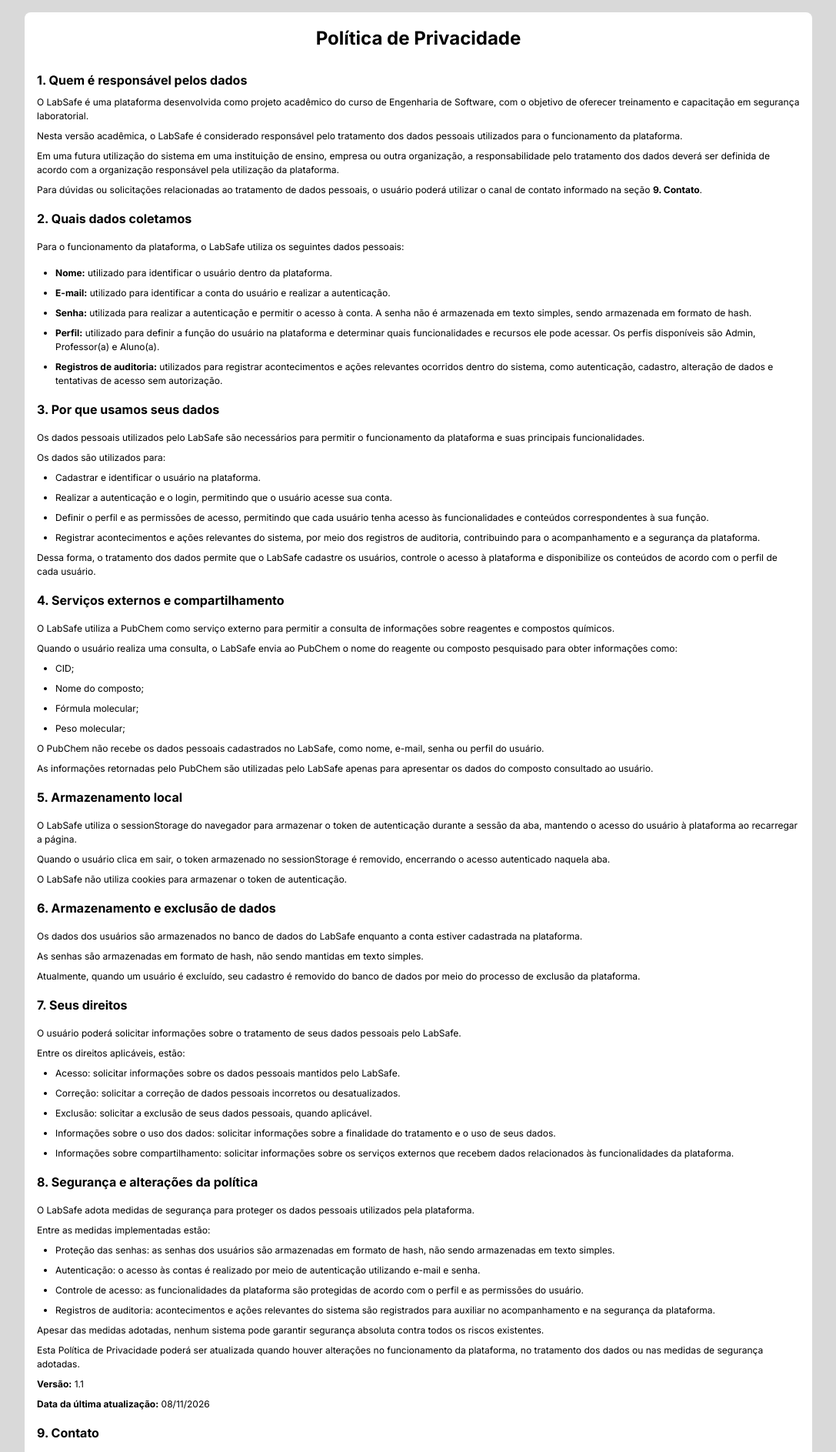
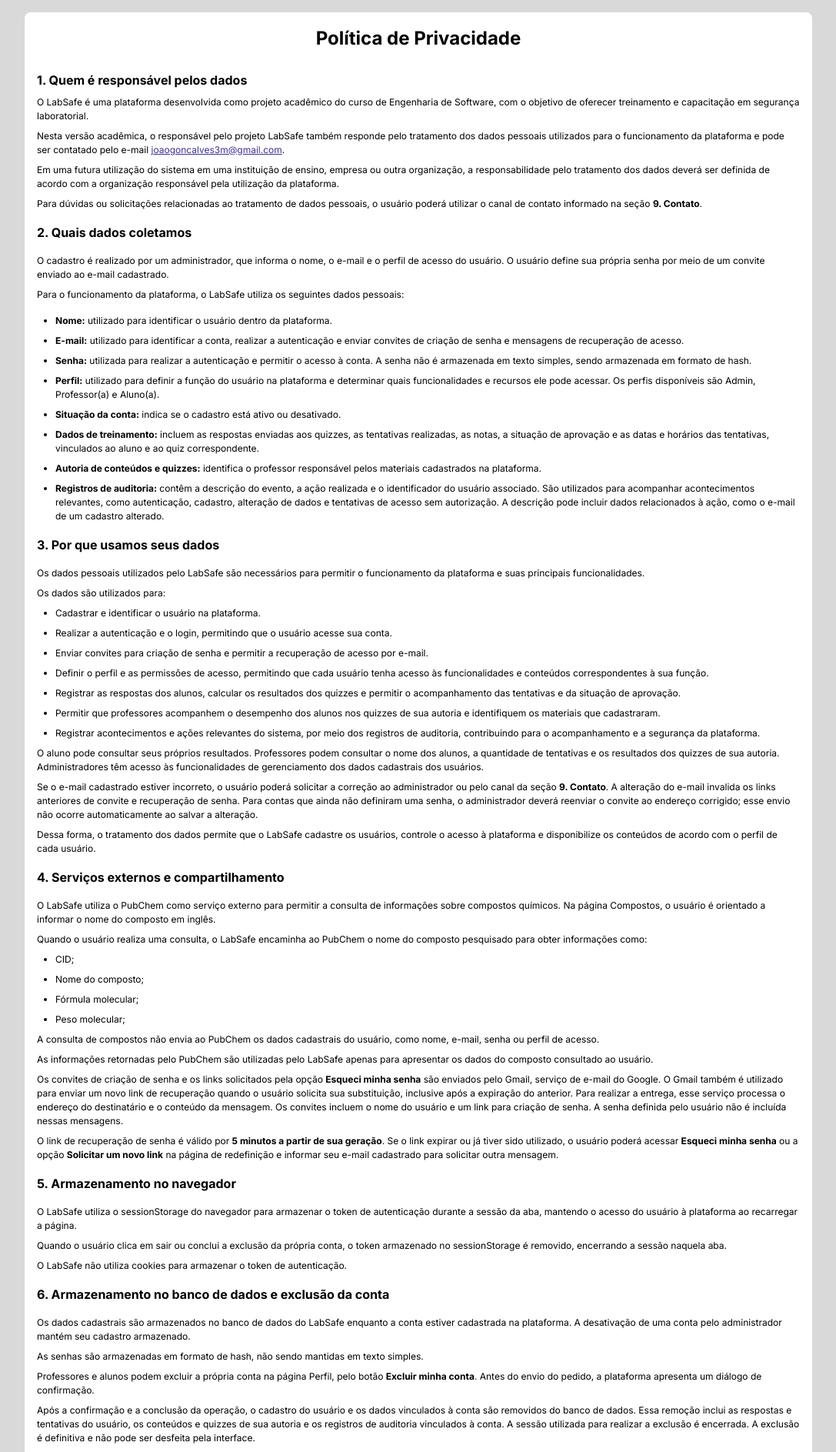
Before and after one commit to goncalvesjv2/labsafe-frontend, a React (Vite) app: page /privacy-policies in a window 1280 px wide. Shown: the top 1887 px of the page at 77% size, without its empty margins (96-1183 px from the left). Built offline with nearby package versions, Linux system fonts and the light colour scheme.

Commit message:
docs: atualiza politica de privacidade com os fluxos atuais

```diff
--- a/src/pages/Privacy.tsx
+++ b/src/pages/Privacy.tsx
@@ -6,18 +6,22 @@ function Privacy() {
         <DocumentLayout title="Política de Privacidade" className="mt-4">
             <DocumentSection title="1. Quem é responsável pelos dados">
                 <p>O LabSafe é uma plataforma desenvolvida como projeto acadêmico do curso de Engenharia de Software, com o objetivo de oferecer treinamento e capacitação em segurança laboratorial.</p>
-                <p>Nesta versão acadêmica, o LabSafe é considerado responsável pelo tratamento dos dados pessoais utilizados para o funcionamento da plataforma.</p>
+                <p>Nesta versão acadêmica, o responsável pelo projeto LabSafe também responde pelo tratamento dos dados pessoais utilizados para o funcionamento da plataforma e pode ser contatado pelo e-mail <a href="mailto:joaogoncalves3m@gmail.com" className="text-primary underline [overflow-wrap:anywhere]">joaogoncalves3m@gmail.com</a>.</p>
                 <p>Em uma futura utilização do sistema em uma instituição de ensino, empresa ou outra organização, a responsabilidade pelo tratamento dos dados deverá ser definida de acordo com a organização responsável pela utilização da plataforma.</p>
                 <p>Para dúvidas ou solicitações relacionadas ao tratamento de dados pessoais, o usuário poderá utilizar o canal de contato informado na seção <strong>9. Contato</strong>.</p>
             </DocumentSection>
             <DocumentSection title="2. Quais dados coletamos" contentClassName="mt-4">
+                <p>O cadastro é realizado por um administrador, que informa o nome, o e-mail e o perfil de acesso do usuário. O usuário define sua própria senha por meio de um convite enviado ao e-mail cadastrado.</p>
                 <p className="mb-2">Para o funcionamento da plataforma, o LabSafe utiliza os seguintes dados pessoais:</p>
                 <ul className="flex flex-col gap-2 list-disc ml-6">
                     <li><strong>Nome:</strong> utilizado para identificar o usuário dentro da plataforma.</li>
-                    <li><strong>E-mail:</strong> utilizado para identificar a conta do usuário e realizar a autenticação.</li>
+                    <li><strong>E-mail:</strong> utilizado para identificar a conta, realizar a autenticação e enviar convites de criação de senha e mensagens de recuperação de acesso.</li>
                     <li><strong>Senha:</strong> utilizada para realizar a autenticação e permitir o acesso à conta. A senha não é armazenada em texto simples, sendo armazenada em formato de hash.</li>
                     <li><strong>Perfil:</strong> utilizado para definir a função do usuário na plataforma e determinar quais funcionalidades e recursos ele pode acessar. Os perfis disponíveis são Admin, Professor(a) e Aluno(a).</li>
-                    <li><strong>Registros de auditoria:</strong> utilizados para registrar acontecimentos e ações relevantes ocorridos dentro do sistema, como autenticação, cadastro, alteração de dados e tentativas de acesso sem autorização.</li>
+                    <li><strong>Situação da conta:</strong> indica se o cadastro está ativo ou desativado.</li>
+                    <li><strong>Dados de treinamento:</strong> incluem as respostas enviadas aos quizzes, as tentativas realizadas, as notas, a situação de aprovação e as datas e horários das tentativas, vinculados ao aluno e ao quiz correspondente.</li>
+                    <li><strong>Autoria de conteúdos e quizzes:</strong> identifica o professor responsável pelos materiais cadastrados na plataforma.</li>
+                    <li><strong>Registros de auditoria:</strong> contêm a descrição do evento, a ação realizada e o identificador do usuário associado. São utilizados para acompanhar acontecimentos relevantes, como autenticação, cadastro, alteração de dados e tentativas de acesso sem autorização. A descrição pode incluir dados relacionados à ação, como o e-mail de um cadastro alterado.</li>
                 </ul>
             </DocumentSection>
             <DocumentSection title="3. Por que usamos seus dados" contentClassName="mt-4">
@@ -26,42 +30,54 @@ function Privacy() {
                 <ul className="flex flex-col gap-2 list-disc ml-6">
                     <li>Cadastrar e identificar o usuário na plataforma.</li>
                     <li>Realizar a autenticação e o login, permitindo que o usuário acesse sua conta.</li>
+                    <li>Enviar convites para criação de senha e permitir a recuperação de acesso por e-mail.</li>
                     <li>Definir o perfil e as permissões de acesso, permitindo que cada usuário tenha acesso às funcionalidades e conteúdos correspondentes à sua função.</li>
+                    <li>Registrar as respostas dos alunos, calcular os resultados dos quizzes e permitir o acompanhamento das tentativas e da situação de aprovação.</li>
+                    <li>Permitir que professores acompanhem o desempenho dos alunos nos quizzes de sua autoria e identifiquem os materiais que cadastraram.</li>
                     <li>Registrar acontecimentos e ações relevantes do sistema, por meio dos registros de auditoria, contribuindo para o acompanhamento e a segurança da plataforma.</li>
                 </ul>
+                <p>O aluno pode consultar seus próprios resultados. Professores podem consultar o nome dos alunos, a quantidade de tentativas e os resultados dos quizzes de sua autoria. Administradores têm acesso às funcionalidades de gerenciamento dos dados cadastrais dos usuários.</p>
+                <p>Se o e-mail cadastrado estiver incorreto, o usuário poderá solicitar a correção ao administrador ou pelo canal da seção <strong>9. Contato</strong>. A alteração do e-mail invalida os links anteriores de convite e recuperação de senha. Para contas que ainda não definiram uma senha, o administrador deverá reenviar o convite ao endereço corrigido; esse envio não ocorre automaticamente ao salvar a alteração.</p>
                 <p>Dessa forma, o tratamento dos dados permite que o LabSafe cadastre os usuários, controle o acesso à plataforma e disponibilize os conteúdos de acordo com o perfil de cada usuário.</p>
             </DocumentSection>
             <DocumentSection title="4. Serviços externos e compartilhamento" contentClassName="mt-4">
-                <p>O LabSafe utiliza a PubChem como serviço externo para permitir a consulta de informações sobre reagentes e compostos químicos.</p>
-                <p>Quando o usuário realiza uma consulta, o LabSafe envia ao PubChem o nome do reagente ou composto pesquisado para obter informações como:</p>
+                <p>O LabSafe utiliza o PubChem como serviço externo para permitir a consulta de informações sobre compostos químicos. Na página Compostos, o usuário é orientado a informar o nome do composto em inglês.</p>
+                <p>Quando o usuário realiza uma consulta, o LabSafe encaminha ao PubChem o nome do composto pesquisado para obter informações como:</p>
                 <ul className="flex flex-col gap-2 list-disc ml-6">
                     <li>CID;</li>
                     <li>Nome do composto;</li>
                     <li>Fórmula molecular;</li>
                     <li>Peso molecular;</li>
                 </ul>
-                <p>O PubChem não recebe os dados pessoais cadastrados no LabSafe, como nome, e-mail, senha ou perfil do usuário.</p>
+                <p>A consulta de compostos não envia ao PubChem os dados cadastrais do usuário, como nome, e-mail, senha ou perfil de acesso.</p>
                 <p>As informações retornadas pelo PubChem são utilizadas pelo LabSafe apenas para apresentar os dados do composto consultado ao usuário.</p>
+                <p>Os convites de criação de senha e os links solicitados pela opção <strong>Esqueci minha senha</strong> são enviados pelo Gmail, serviço de e-mail do Google. O Gmail também é utilizado para enviar um novo link de recuperação quando o usuário solicita sua substituição, inclusive após a expiração do anterior. Para realizar a entrega, esse serviço processa o endereço do destinatário e o conteúdo da mensagem. Os convites incluem o nome do usuário e um link para criação de senha. A senha definida pelo usuário não é incluída nessas mensagens.</p>
+                <p>O link de recuperação de senha é válido por <strong>5 minutos a partir de sua geração</strong>. Se o link expirar ou já tiver sido utilizado, o usuário poderá acessar <strong>Esqueci minha senha</strong> ou a opção <strong>Solicitar um novo link</strong> na página de redefinição e informar seu e-mail cadastrado para solicitar outra mensagem.</p>
             </DocumentSection>
-            <DocumentSection title="5. Armazenamento local" contentClassName="mt-4">
+            <DocumentSection title="5. Armazenamento no navegador" contentClassName="mt-4">
                 <p>O LabSafe utiliza o sessionStorage do navegador para armazenar o token de autenticação durante a sessão da aba, mantendo o acesso do usuário à plataforma ao recarregar a página.</p>
-                <p>Quando o usuário clica em sair, o token armazenado no sessionStorage é removido, encerrando o acesso autenticado naquela aba.</p>
+                <p>Quando o usuário clica em sair ou conclui a exclusão da própria conta, o token armazenado no sessionStorage é removido, encerrando a sessão naquela aba.</p>
                 <p>O LabSafe não utiliza cookies para armazenar o token de autenticação.</p>
             </DocumentSection>
-            <DocumentSection title="6. Armazenamento e exclusão de dados" contentClassName="mt-4">
-                <p>Os dados dos usuários são armazenados no banco de dados do LabSafe enquanto a conta estiver cadastrada na plataforma.</p>
+            <DocumentSection title="6. Armazenamento no banco de dados e exclusão da conta" contentClassName="mt-4">
+                <p>Os dados cadastrais são armazenados no banco de dados do LabSafe enquanto a conta estiver cadastrada na plataforma. A desativação de uma conta pelo administrador mantém seu cadastro armazenado.</p>
                 <p>As senhas são armazenadas em formato de hash, não sendo mantidas em texto simples.</p>
-                <p>Atualmente, quando um usuário é excluído, seu cadastro é removido do banco de dados por meio do processo de exclusão da plataforma.</p>
+                <p>Professores e alunos podem excluir a própria conta na página Perfil, pelo botão <strong>Excluir minha conta</strong>. Antes do envio do pedido, a plataforma apresenta um diálogo de confirmação.</p>
+                <p>Após a confirmação e a conclusão da operação, o cadastro do usuário e os dados vinculados à conta são removidos do banco de dados. Essa remoção inclui as respostas e tentativas do usuário, os conteúdos e quizzes de sua autoria e os registros de auditoria vinculados à conta. A sessão utilizada para realizar a exclusão é encerrada. A exclusão é definitiva e não pode ser desfeita pela interface.</p>
+                <p>A exclusão da própria conta pela página Perfil não está disponível para administradores. Solicitações relacionadas aos seus dados pessoais podem ser encaminhadas pelo canal informado na seção <strong>9. Contato</strong>.</p>
             </DocumentSection>
             <DocumentSection title="7. Seus direitos" contentClassName="mt-4">
-                <p>O usuário poderá solicitar informações sobre o tratamento de seus dados pessoais pelo LabSafe.</p>
+                <p>O usuário poderá encaminhar solicitações sobre seus dados pessoais pelo canal informado na seção <strong>9. Contato</strong>, inclusive quando o pedido não estiver disponível como funcionalidade da interface.</p>
                 <p>Entre os direitos aplicáveis, estão:</p>
                 <ul className="flex flex-col gap-2 list-disc ml-6">
-                    <li>Acesso: solicitar informações sobre os dados pessoais mantidos pelo LabSafe.</li>
+                    <li>Confirmação e acesso: solicitar a confirmação do tratamento e o acesso aos dados pessoais mantidos pelo LabSafe.</li>
                     <li>Correção: solicitar a correção de dados pessoais incorretos ou desatualizados.</li>
                     <li>Exclusão: solicitar a exclusão de seus dados pessoais, quando aplicável.</li>
                     <li>Informações sobre o uso dos dados: solicitar informações sobre a finalidade do tratamento e o uso de seus dados.</li>
                     <li>Informações sobre compartilhamento: solicitar informações sobre os serviços externos que recebem dados relacionados às funcionalidades da plataforma.</li>
+                    <li>Anonimização, bloqueio e portabilidade: solicitar essas medidas nas hipóteses previstas na legislação aplicável.</li>
+                    <li>Consentimento: quando o tratamento depender de consentimento, solicitar informações sobre suas consequências e a revogação do consentimento fornecido.</li>
+                    <li>Resultados automatizados: solicitar informações sobre os critérios utilizados no cálculo dos resultados dos quizzes e a revisão de decisões automatizadas, quando aplicável.</li>
                 </ul>
             </DocumentSection>
             <DocumentSection title="8. Segurança e alterações da política" contentClassName="mt-4">
@@ -70,16 +86,17 @@ function Privacy() {
                 <ul className="flex flex-col gap-2 list-disc ml-6">
                     <li>Proteção das senhas: as senhas dos usuários são armazenadas em formato de hash, não sendo armazenadas em texto simples.</li>
                     <li>Autenticação: o acesso às contas é realizado por meio de autenticação utilizando e-mail e senha.</li>
+                    <li>Links de acesso: os convites de criação de senha e os links de recuperação são válidos por 5 minutos a partir de sua geração. Links expirados, utilizados, substituídos ou invalidados pela alteração do e-mail cadastrado deixam de permitir a operação correspondente. Um novo convite de criação de senha deve ser solicitado ao administrador.</li>
                     <li>Controle de acesso: as funcionalidades da plataforma são protegidas de acordo com o perfil e as permissões do usuário.</li>
                     <li>Registros de auditoria: acontecimentos e ações relevantes do sistema são registrados para auxiliar no acompanhamento e na segurança da plataforma.</li>
                 </ul>
                 <p>Apesar das medidas adotadas, nenhum sistema pode garantir segurança absoluta contra todos os riscos existentes.</p>
                 <p>Esta Política de Privacidade poderá ser atualizada quando houver alterações no funcionamento da plataforma, no tratamento dos dados ou nas medidas de segurança adotadas.</p>
-                <p><strong>Versão:</strong> 1.1</p>
-                <p><strong>Data da última atualização:</strong> 08/11/2026</p>
+                <p><strong>Versão:</strong> 1.2</p>
+                <p><strong>Data da última atualização:</strong> 16/11/2026</p>
             </DocumentSection>
             <DocumentSection title="9. Contato" contentClassName="mt-4">
-                <p><strong>E-mail:</strong> joaogoncalves3m@gmail.com</p>
+                <p><strong>Contato do responsável pelo projeto:</strong> <a href="mailto:joaogoncalves3m@gmail.com" className="text-primary underline [overflow-wrap:anywhere]">joaogoncalves3m@gmail.com</a>.</p>
                 <p>Esse canal poderá ser utilizado para solicitações relacionadas aos dados pessoais, à Política de Privacidade ou ao funcionamento da plataforma.</p>
             </DocumentSection>
         </DocumentLayout>
```
